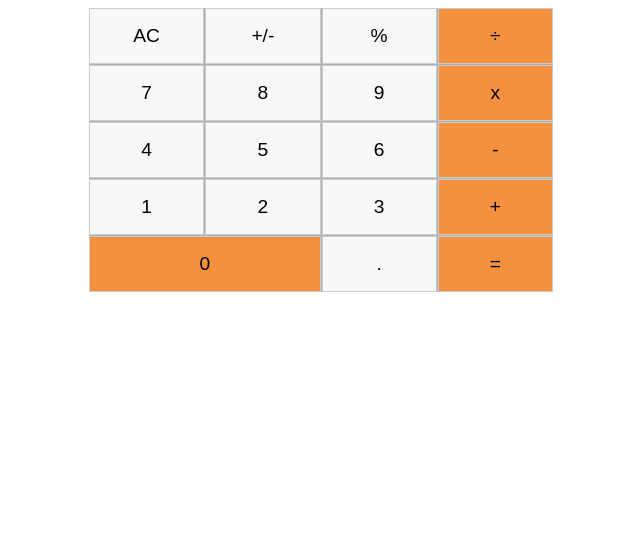
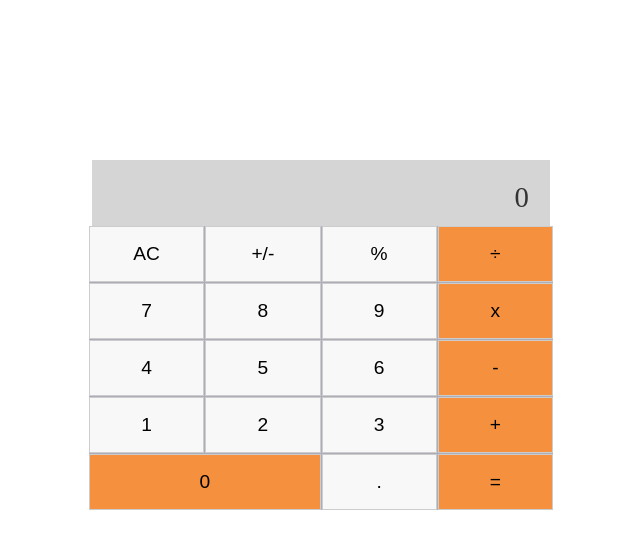
Before and after one commit to kessie2862/Math-Magicians, a React (Create React App) app: page / in a window 1280 px wide. Shown: the top 548 px of the page, without its empty margins (319-959 px from the left). Built offline with nearby package versions, Linux system fonts and the light colour scheme.

Commit message:
Add functionality to update state

```diff
--- a/src/components/Calculator.js
+++ b/src/components/Calculator.js
@@ -1,9 +1,33 @@
+import React, { useState } from 'react';
 import Button from './Button';
+import Calculate from '../logic/Calculate';
+import './Calculator.css';
 
 function Calculator() {
+  const [displayValue, setDisplayValue] = useState('0');
+  const [calcData, setCalcData] = useState({
+    total: null,
+    next: null,
+    operation: null,
+  });
+
+  const handleButtonClick = (buttonName) => {
+    const newData = Calculate(calcData, buttonName);
+    setCalcData(newData);
+
+    if (newData.next !== null) {
+      setDisplayValue(newData.next);
+    } else if (newData.total !== null) {
+      setDisplayValue(newData.total);
+    } else {
+      setDisplayValue('0');
+    }
+  };
+
   return (
-    <div>
-      <Button />
+    <div className="center">
+      <div className="display">{displayValue}</div>
+      <Button onButtonClick={handleButtonClick} />
     </div>
   );
 }
```
